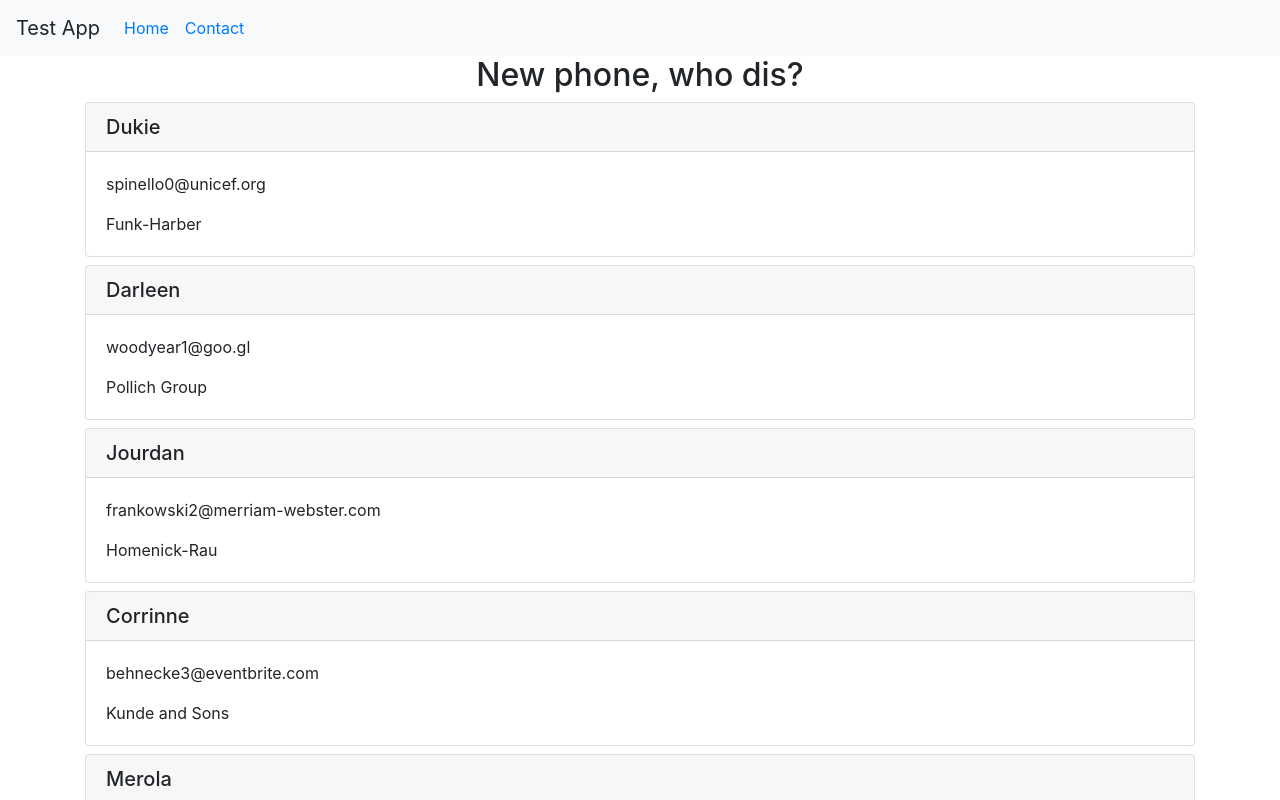
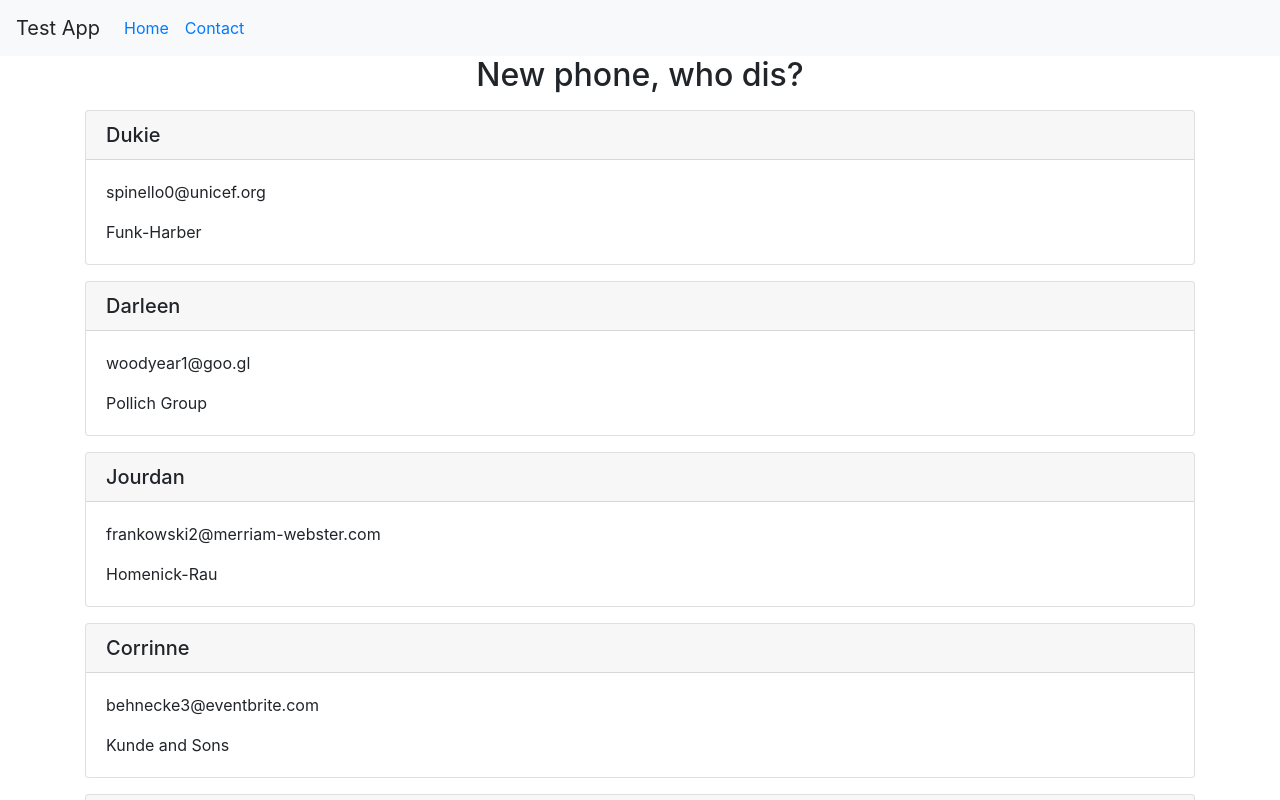
Before and after one commit to orewaafif/profile-app, an Angular app: page /contact in a window 1280 px wide. Shown: the top 800 px of the page. Built offline with nearby package versions, Linux system fonts and the light colour scheme.

Commit message:
Add card spacing

```diff
--- a/src/styles.scss
+++ b/src/styles.scss
@@ -3,7 +3,7 @@
 /* You can add global styles to this file, and also import other style files */
 
 .card{
-    margin-top: 8px;
+    margin-top: 16px;
 }
 
 .merepek{
```
